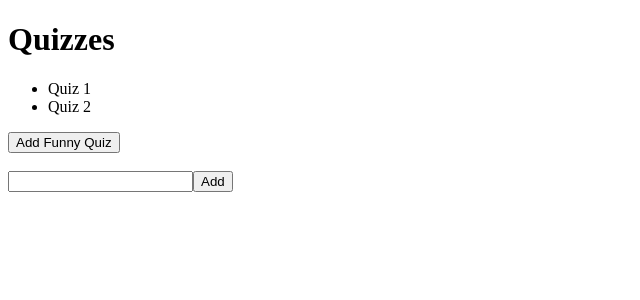
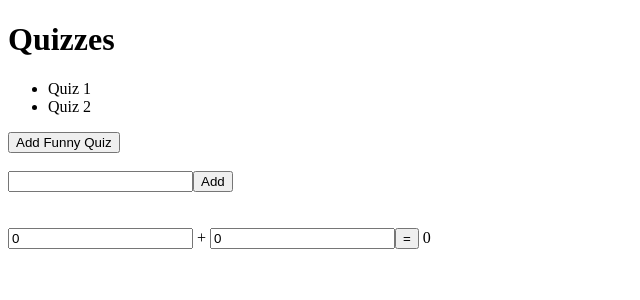
Before and after one commit to 2018-spring-mjs-th/week-two-a, an Angular app: page / in a window 1280 px wide. Shown: the top 300 px of the page, without its empty margins (0-640 px from the left). Built offline with nearby package versions, Linux system fonts and the light colour scheme.

Commit message:
#week-03 "calculator"...
And students did more of this ! ! !

```diff
--- a/src/app/app.component.html
+++ b/src/app/app.component.html
@@ -31,3 +31,12 @@
   <input [(ngModel)]="newQuizName" type="text" />
   <button (click)="addQuiz()">Add</button>
 </div>
+<br />
+<br />
+<div>
+  <input type="text" [(ngModel)]="number1" />
+  +
+  <input type="text" [(ngModel)]="number2" />
+  <button (click)="add()">=</button>
+  {{answer}}
+</div>
--- a/src/app/app.component.ts
+++ b/src/app/app.component.ts
@@ -39,4 +39,13 @@ export class AppComponent {
   public deleteQuiz(quizToDelete) {
     this.quizzes = this.quizzes.filter((quiz) => quiz !== quizToDelete);
   }
+
+  // Our #week-03 "calculator"...
+  number1:number = 0;
+  number2:number = 0;
+  answer:number = 0;
+  add = () => {
+    window.alert('here');
+    this.answer = Number(this.number1) + Number(this.number2)
+  };
 }
```
